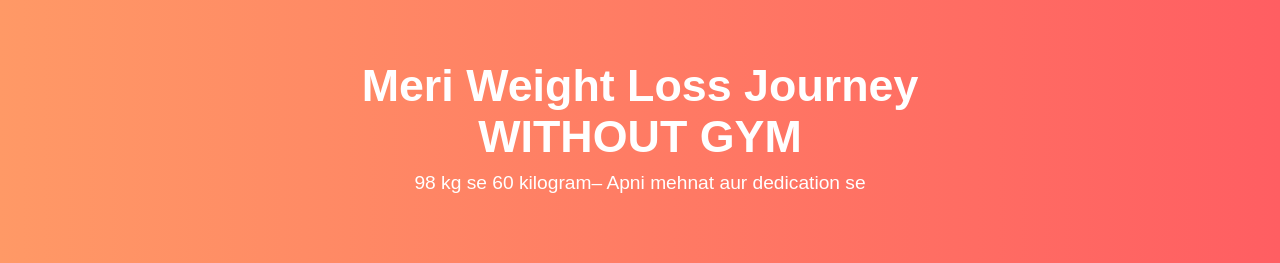
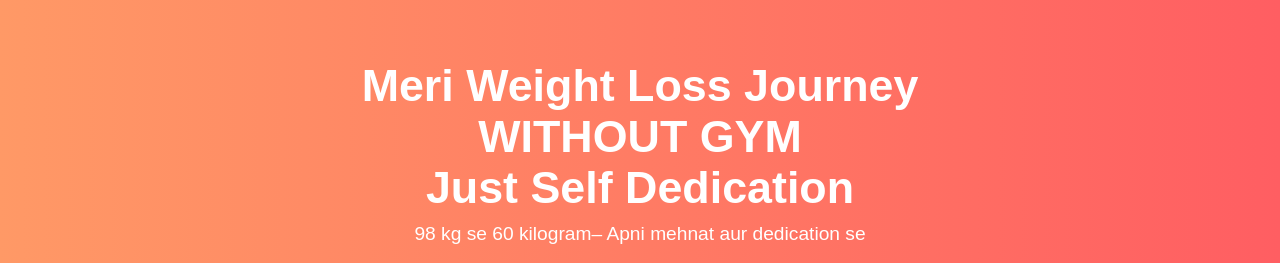
Before and after one commit to PUSHPENDRA-123/Weight-loss-blog, a plain HTML site: page index.html in a window 1280 px wide. Shown: the top 263 px of the page. Drawn offline with Linux system fonts and the light colour scheme.

Commit message:
Initial commit

```diff
--- a/index.html
+++ b/index.html
@@ -11,6 +11,7 @@
         <div class="container">
             <h1>Meri  Weight Loss Journey</h1>
             <h1>WITHOUT GYM</h1>
+             <h1>Just Self Dedication</h1>
             <p>98 kg se 60 kilogram– Apni mehnat aur dedication se</p>
         </div>
     </header>
```
